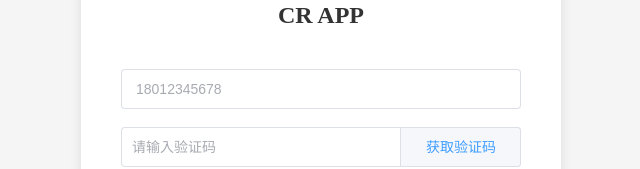
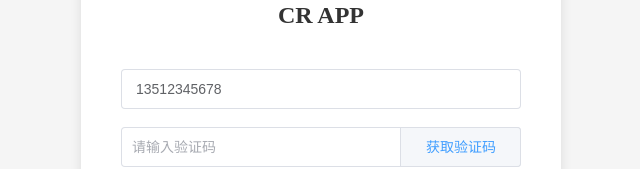
Before and after one commit to GuoXuanKun/cr, a Vue app in the folder web/: page /login in a window 1280 px wide. Shown: the part 313-482 px from the top of the page, without its empty margins (319-959 px from the left). Built offline with nearby package versions, Linux system fonts and the light colour scheme.

Commit message:
chore(web): 为了方便测试 , 输入框提供默认的手机号

```diff
--- a/web/src/views/Login.vue
+++ b/web/src/views/Login.vue
@@ -5,7 +5,7 @@ import {ElMessage} from 'element-plus'
 import {sendCode} from '@/api/auth'
 import {login} from '@/api/auth'
 
-const mobile = ref('')
+const mobile = ref('13512345678')
 const code = ref('')
 
 const handleGetCode = () => {
@@ -63,7 +63,7 @@ const handleLogin = () => {
           <el-input
             size="large"
             v-model="mobile"
-            placeholder="18012345678"
+            placeholder="请输入手机号"
             maxlength="11"
             :clearable="true"
           />
```
